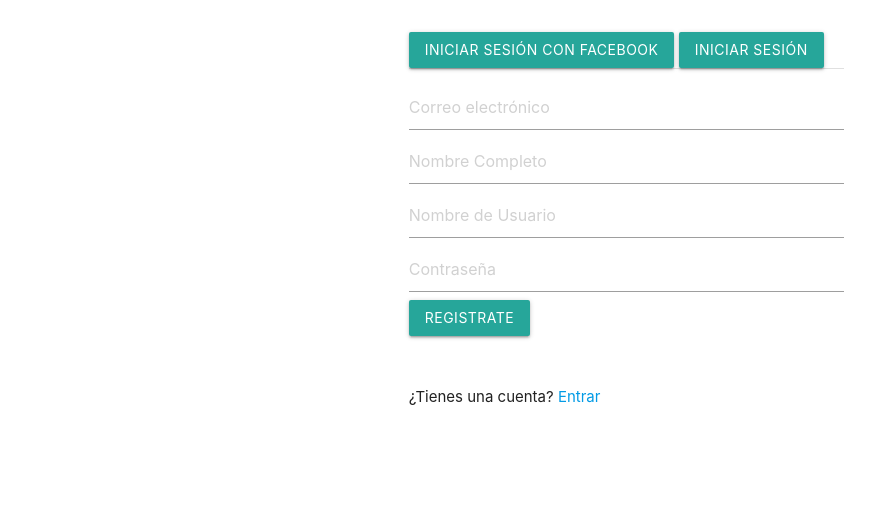
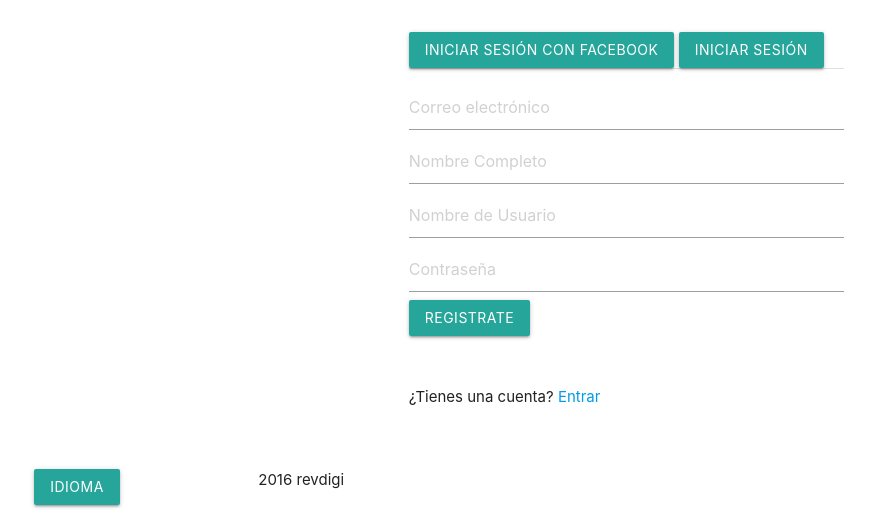
Before and after one commit to felgutier/photoproject, a plain HTML site: page index.html in a window 1280 px wide. Shown: the part 327-852 px from the top of the page, without its empty margins (169-1044 px from the left). Before the commit the page ends 800 px from the top, so only its background shows below. Drawn offline with nearby package versions, Linux system fonts and the light colour scheme.

Commit message:
adding footer

```diff
--- a/index.html
+++ b/index.html
@@ -52,7 +52,23 @@
 		</div>
 
 	</section>
+	<footer class="site-footer">
+		<div class="container">
+			<div class="row">
+				<div class="col s12 l3 center-aling">
+					  <a class='dropdown-button btn' href='#' data-activates='dropdown1'>Idioma</a>
 
+					  <ul id='dropdown1' class='dropdown-content'>
+					    <li><a href="#!">Español</a></li>
+					    <li><a href="#!">Inglés</a></li>
+					  </ul>
+				</div>
+				<div class="col s12 l3 push-l6center-aling">
+					  2016 revdigi
+				</div>
+			</div>
+		</div>
+	</footer>
 
 
 	<script src="https://cdnjs.cloudflare.com/ajax/libs/materialize/0.97.7/js/materialize.min.js"></script>
```
